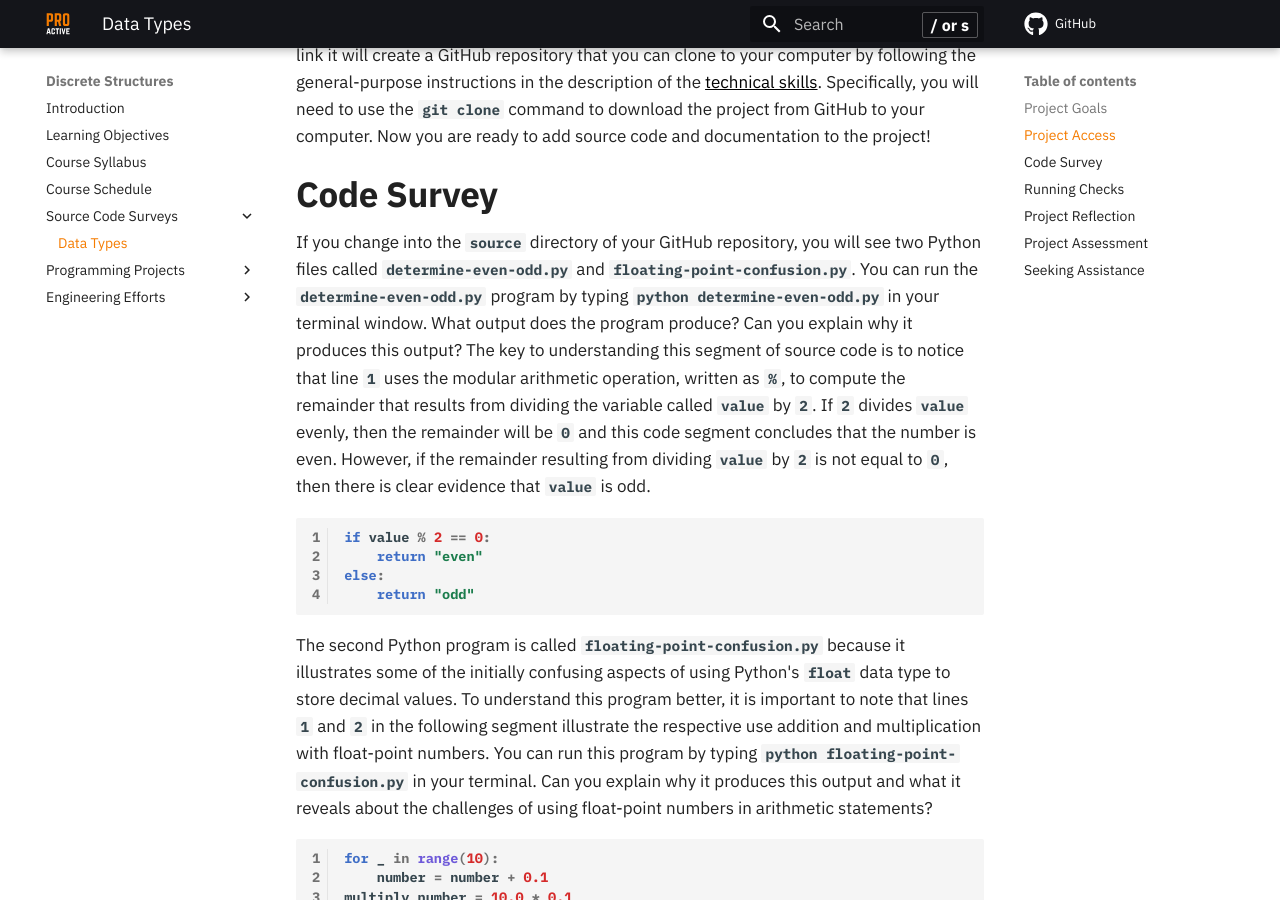
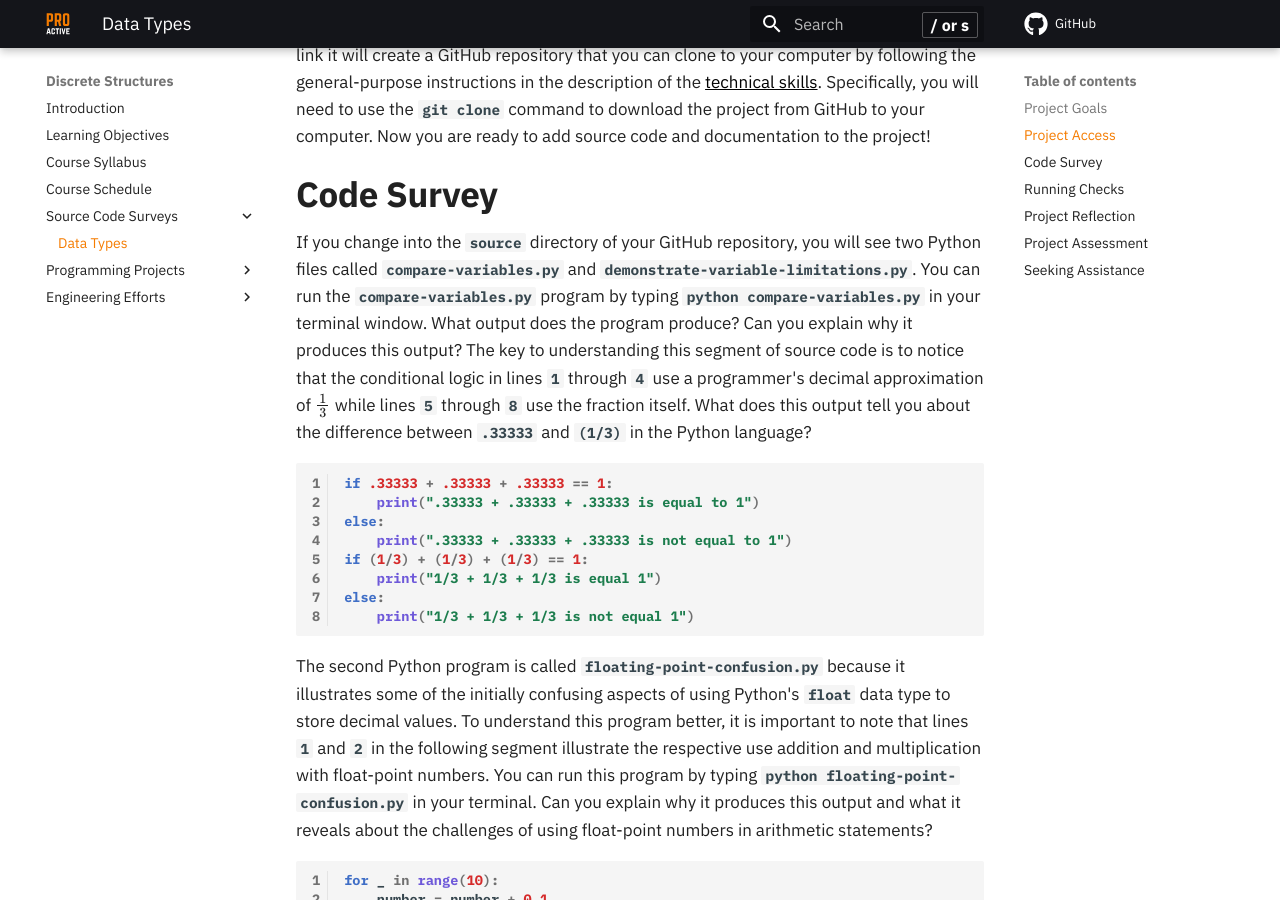
Before and after one commit to ProactiveProgrammers/www.proactiveprogrammers.com, an MkDocs documentation site: the page built from docs/discrete-structures/source-code-surveys/data-types.md, in a window 1280 px wide and 900 px high, scrolled down 589 px. Built offline with MkDocs 1.6.1 and Material for MkDocs 9.7.7, drawn with Linux system fonts in a browser that asks for light colours; comment, search, counter and statistics services are not loaded.

Commit message:
feat: Add the summary of first code segment in data-types of discrete-structures.

````diff
--- a/docs/discrete-structures/source-code-surveys/data-types.md
+++ b/docs/discrete-structures/source-code-surveys/data-types.md
@@ -29,22 +29,25 @@ project!
 ## Code Survey
 
 If you change into the `source` directory of your GitHub repository, you will
-see two Python files called `determine-even-odd.py` and
-`floating-point-confusion.py`. You can run the `determine-even-odd.py` program
-by typing `python determine-even-odd.py` in your terminal window. What output
-does the program produce? Can you explain why it produces this output? The key
-to understanding this segment of source code is to notice that line `1` uses the
-modular arithmetic operation, written as `%`, to compute the remainder that
-results from dividing the variable called `value` by `2`. If `2` divides `value`
-evenly, then the remainder will be `0` and this code segment concludes that the
-number is even. However, if the remainder resulting from dividing `value` by `2`
-is not equal to `0`, then there is clear evidence that `value` is odd.
+see two Python files called `compare-variables.py` and
+`demonstrate-variable-limitations.py`. You can run the `compare-variables.py`
+program by typing `python compare-variables.py` in your terminal window. What
+output does the program produce? Can you explain why it produces this output?
+The key to understanding this segment of source code is to notice that the
+conditional logic in lines `1` through `4` use a programmer's decimal
+approximation of $\frac{1}{3}$ while lines `5` through `8` use the fraction
+itself.  What does this output tell you about the difference between `.33333`
+and `(1/3)` in the Python language?
 
 ```python linenums="1"
-if value % 2 == 0:
-    return "even"
+if .33333 + .33333 + .33333 == 1:
+    print(".33333 + .33333 + .33333 is equal to 1")
 else:
-    return "odd"
+    print(".33333 + .33333 + .33333 is not equal to 1")
+if (1/3) + (1/3) + (1/3) == 1:
+    print("1/3 + 1/3 + 1/3 is equal 1")
+else:
+    print("1/3 + 1/3 + 1/3 is not equal 1")
 ```
 
 The second Python program is called `floating-point-confusion.py` because it
````
